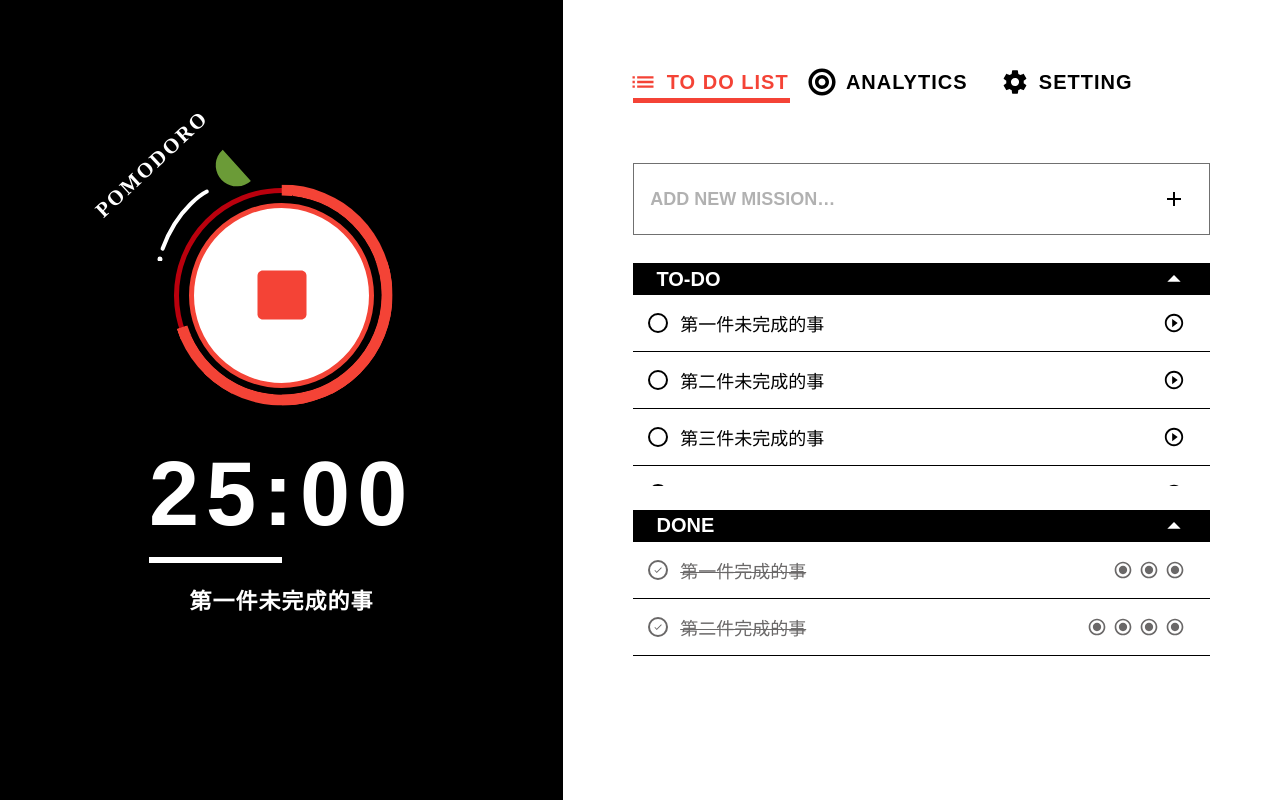
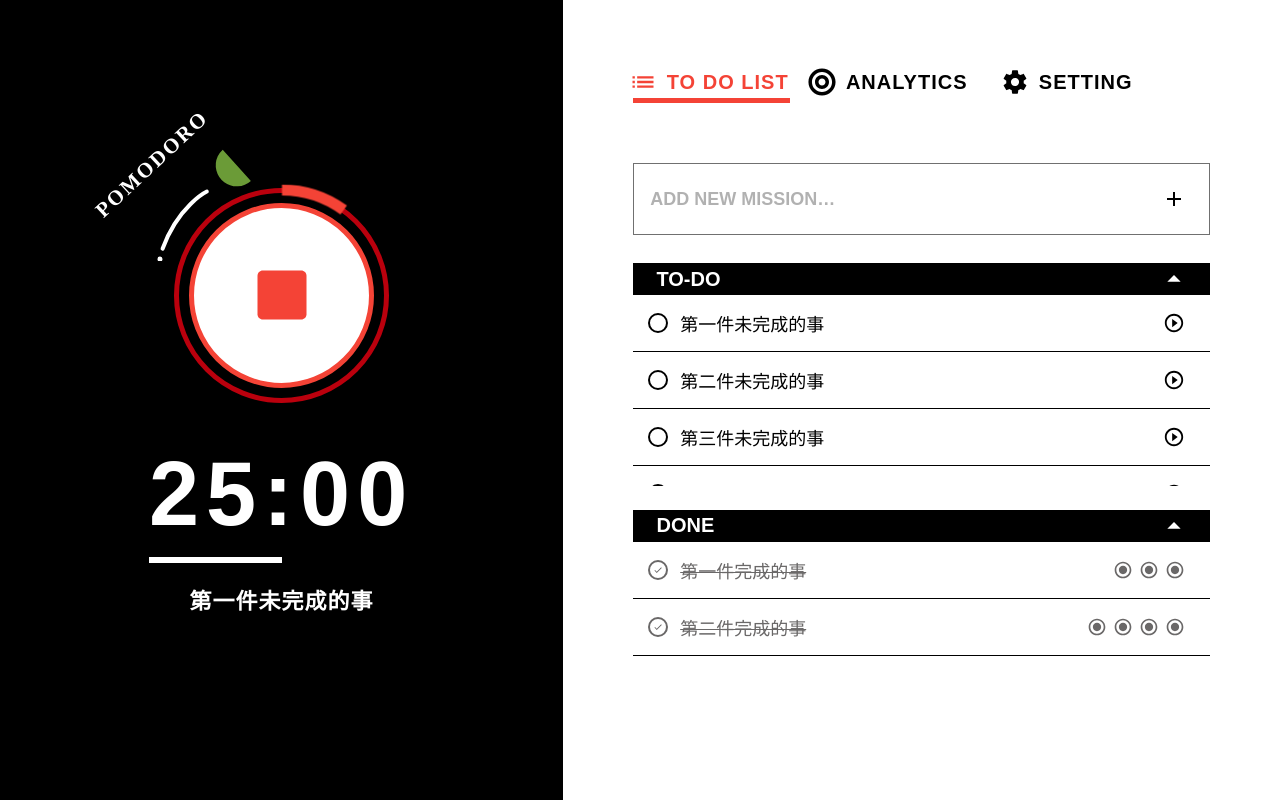
Before and after one commit to cxc421/f2e2019_01_pomodoro, a React (Create React App) app: page / in a window 1280 px wide. Built offline with nearby package versions, Linux system fonts and the light colour scheme; a web font is replaced by a local one.

Commit message:
Update Ring component

```diff
--- a/src/components/Timer/Ring.tsx
+++ b/src/components/Timer/Ring.tsx
@@ -1,106 +1,47 @@
-import React from 'react';
+import React, { useState, useEffect, useRef } from 'react';
 
-export interface RingProps {
-  size?: number;
+interface RingProps {
   percent: number;
-  borderWidth?: number;
+  size: number;
+  style?: React.CSSProperties;
+  ringWidth?: number;
   color?: string;
-  zIndex?: number;
-  style?: React.CSSProperties | undefined;
 }
 
-const Ring: React.FC<RingProps> = ({
-  size = 0,
+const Ring2: React.FC<RingProps> = ({
   percent,
-  borderWidth = 0,
-  color = 'black',
-  zIndex = 0,
-  style
+  style,
+  size,
+  ringWidth = 10,
+  color = 'black'
 }) => {
-  const radius = size / 2;
+  const ref = useRef<HTMLCanvasElement>(null);
 
-  const containerStyle: React.CSSProperties = Object.assign(
-    {
-      position: 'relative',
-      width: size,
-      height: size,
-      borderRadius: '100%',
-      // background: 'lightgreen',
-      // opacity: 0.5,
-      zIndex
-    },
-    style
-  );
+  function draw() {
+    const canvas = ref.current;
+    if (!canvas) return;
+    const ctx = canvas.getContext('2d');
+    if (!ctx) return;
+    const r = size / 2 - ringWidth / 2;
+    if (r <= 0) return;
 
-  const circleStyle: React.CSSProperties = Object.assign(
-    {
-      height: size,
-      overflow: 'hidden',
-      position: 'relative'
-    },
-    percent < 50
-      ? {
-          left: radius,
-          width: radius,
-          borderRadius: `0 ${radius}px ${radius}px 0`
-        }
-      : {
-          left: 0,
-          width: size,
-          borderRadius: 0
-        }
-  );
-  const halfCircleStyle = {
-    position: 'absolute',
-    top: 0,
-    right: 0,
-    width: size,
-    height: radius,
-    border: `solid ${borderWidth}px ${color}`,
-    borderRadius: `${radius}px ${radius}px 0 0`,
-    transformOrigin: `${radius}px ${radius}px`
-  };
+    canvas.width = size;
+    canvas.height = size;
 
-  const rotateHalfCircleStyle: React.CSSProperties = Object.assign(
-    {
-      zIndex: zIndex + 1,
-      transform: `rotate(${-90 + (360 * percent) / 100}deg)`
-    },
-    halfCircleStyle
-  );
+    ctx.beginPath();
+    ctx.save();
+    ctx.translate(canvas.width / 2, canvas.height / 2);
+    ctx.lineWidth = ringWidth;
+    ctx.strokeStyle = color;
+    ctx.rotate((-90 * Math.PI) / 180);
+    ctx.arc(0, 0, r, 0, ((2 * percent) / 100) * Math.PI);
+    ctx.stroke();
+    ctx.restore();
+  }
 
-  const auxHalfCircleStyle: React.CSSProperties = Object.assign(
-    {
-      zIndex: zIndex + 2,
-      opacity: percent < 50 ? 0 : 1,
-      transform: 'rotate(90deg)'
-    },
-    halfCircleStyle
-  );
+  useEffect(draw);
 
-  const ringCenterStyle: React.CSSProperties = {
-    position: 'absolute',
-    zIndex: zIndex + 3,
-    width: size - borderWidth * 2,
-    height: size - borderWidth * 2,
-    top: borderWidth,
-    left: borderWidth,
-    // top: '50%',
-    // left: '50%',
-    // transform: 'translate(-50%, -50%)',
-    borderRadius: '100%',
-    background: 'black'
-  };
-
-  return (
-    <div style={containerStyle}>
-      <div style={circleStyle}>
-        <div style={rotateHalfCircleStyle} />
-        <div style={auxHalfCircleStyle} />
-      </div>
-      <div style={ringCenterStyle} />
-    </div>
-  );
+  return <canvas ref={ref} style={style} />;
 };
 
-export default React.memo(Ring);
+export default React.memo(Ring2);
--- a/src/components/Timer/Spinner.tsx
+++ b/src/components/Timer/Spinner.tsx
@@ -20,7 +20,7 @@ const Container = styled.div<HaveStatus>`
   border: solid 5px #ba000d;
   padding: ${props => (props.status === 'pause' ? 5 : 10)}px;
   background: black;
-  z-index: 10;
+  z-index: 1;
 
   > svg {
     position: absolute;
@@ -41,7 +41,7 @@ const InnerCircle = styled.div<HaveStatus>`
   justify-content: center;
   align-items: center;
   cursor: pointer;
-  z-index: 30;
+  z-index: 3;
 
   &:hover {
     background: ${props =>
@@ -98,7 +98,8 @@ const Spinner: React.FC<SpinnerProps> = ({ status, percent }) => {
     position: 'absolute',
     top: '50%',
     left: '50%',
-    transform: 'translate(-50%, -50%)'
+    transform: 'translate(-50%, -50%)',
+    zIndex: 2
   };
 
   return (
@@ -117,12 +118,11 @@ const Spinner: React.FC<SpinnerProps> = ({ status, percent }) => {
       </InnerCircle>
       {status === 'playing' && (
         <Ring
-          percent={70}
+          percent={10}
           size={containerSize}
           style={ringStyle}
-          zIndex={20}
           color="#F44336"
-          borderWidth={5 + bWidth * 2}
+          ringWidth={5 + bWidth * 2}
         />
       )}
     </Container>
```
